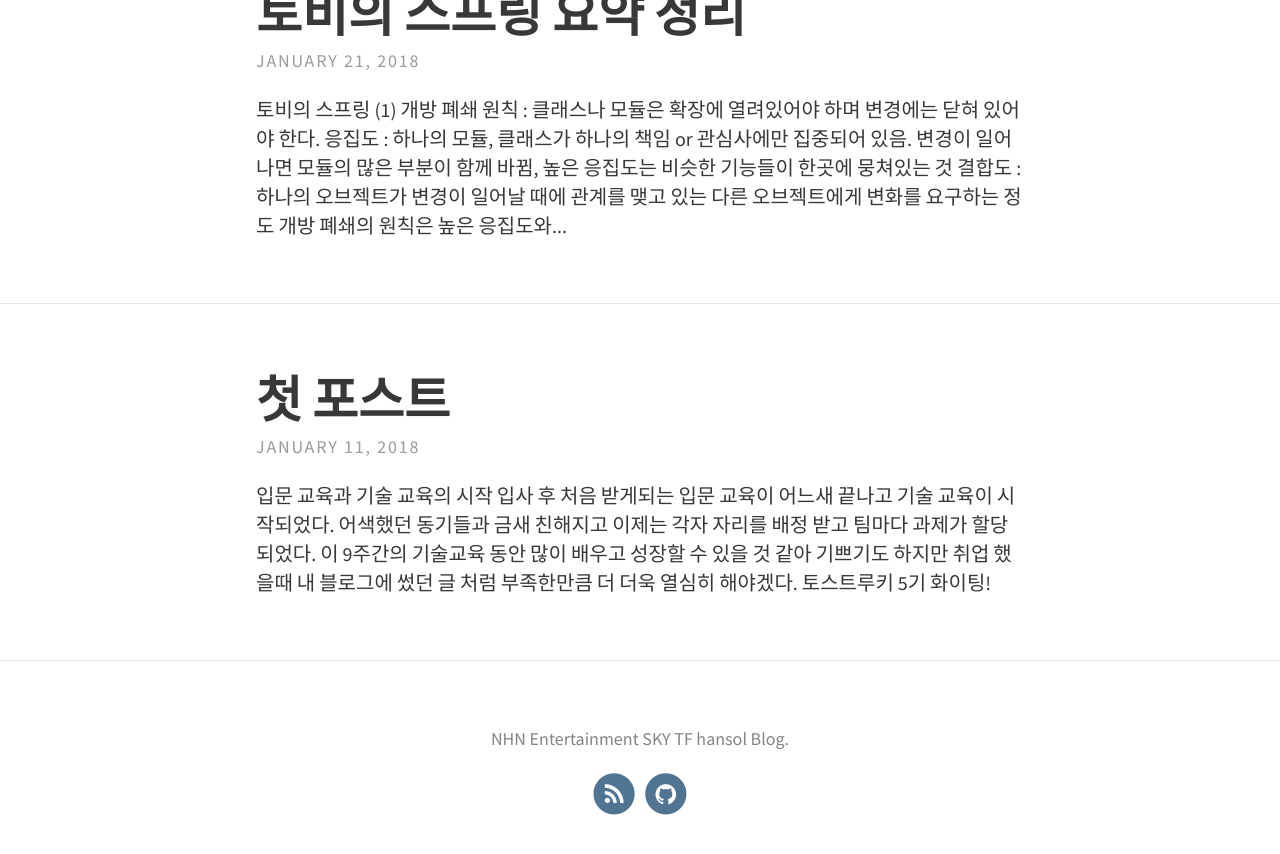
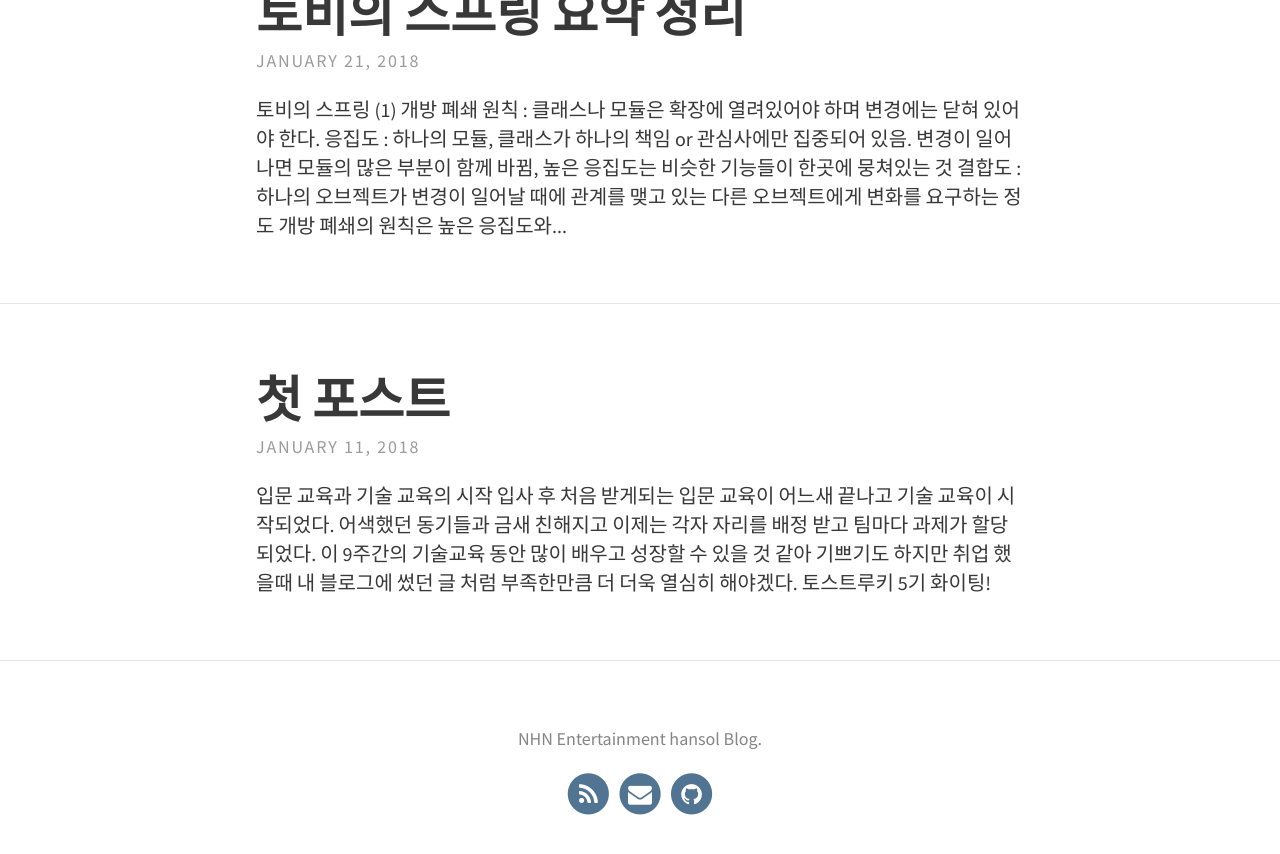
Before and after one commit to JHansol/Jhansol.github.io, a Jekyll site: the page built from index.html, in a window 1280 px wide and 900 px high, scrolled down 821 px. Shown: the top 854 px of the window. Built offline with Jekyll 4.4.1, drawn with Linux system fonts in a browser that asks for light colours; the list of posts is cut into pages by our own code.

Commit message:
config update

```diff
--- a/_config.yml
+++ b/_config.yml
@@ -1,5 +1,5 @@
 # SITE CONFIGURATION
-baseurl: ""
+baseurl: "https://jhansol.github.io/"
 url: "https://jhansol.github.io/"
 
 # THEME-SPECIFIC CONFIGURATION
@@ -16,18 +16,18 @@ theme_settings:
      <p>"hello world!"</p>
   header_text_feature_image: assets/img/pexels/triangular.jpeg
   footer_text: >
-   NHN Entertainment SKY TF hansol Blog.
+   NHN Entertainment hansol Blog.
 
   # Icons
   rss: true
-  email_address: # Full email address, e.g. "sam@example.com"
+  email_address: "linears_@naver.com"# Full email address, e.g. "sam@example.com"
   behance:
   bitbucket:
   dribbble:
   facebook:
   flickr:
   gitlab:
-  github: "sylhare"
+  github: "JHansol"
   google_plus:
   instagram:
   keybase:
```
Also changed, not shown: screenshot.png (deleted).
